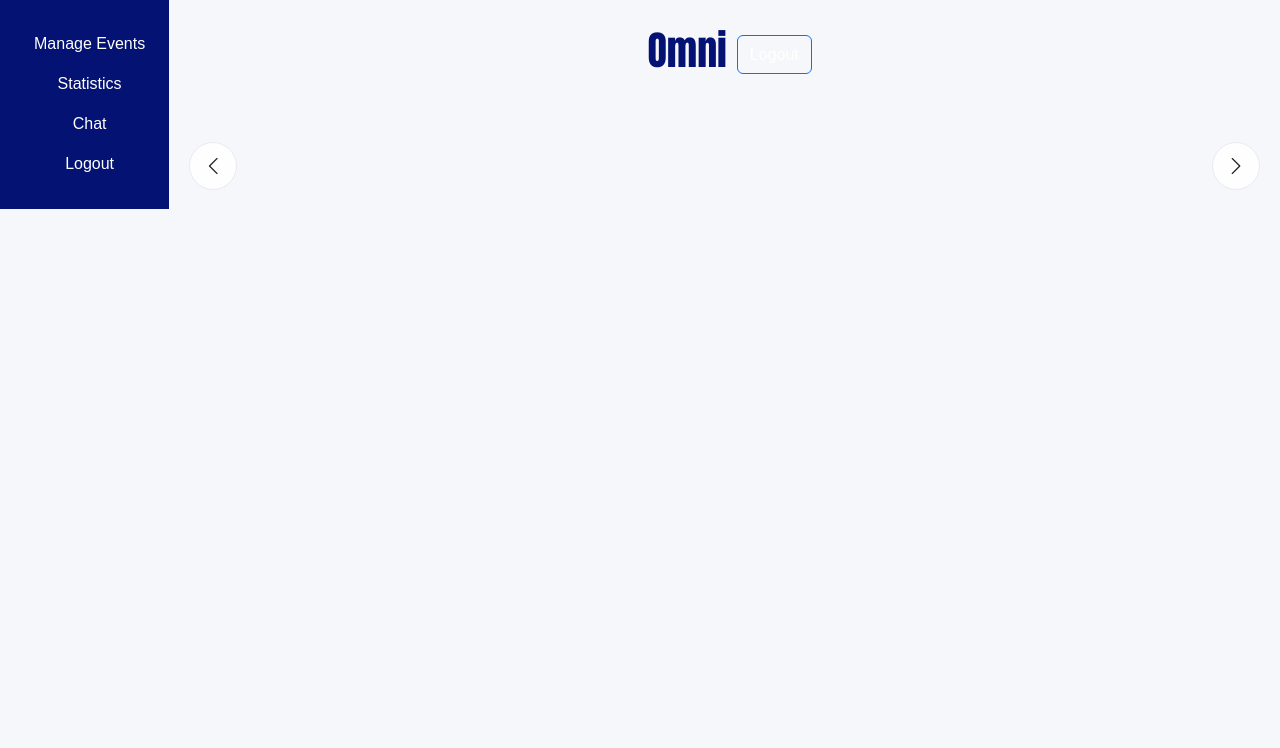
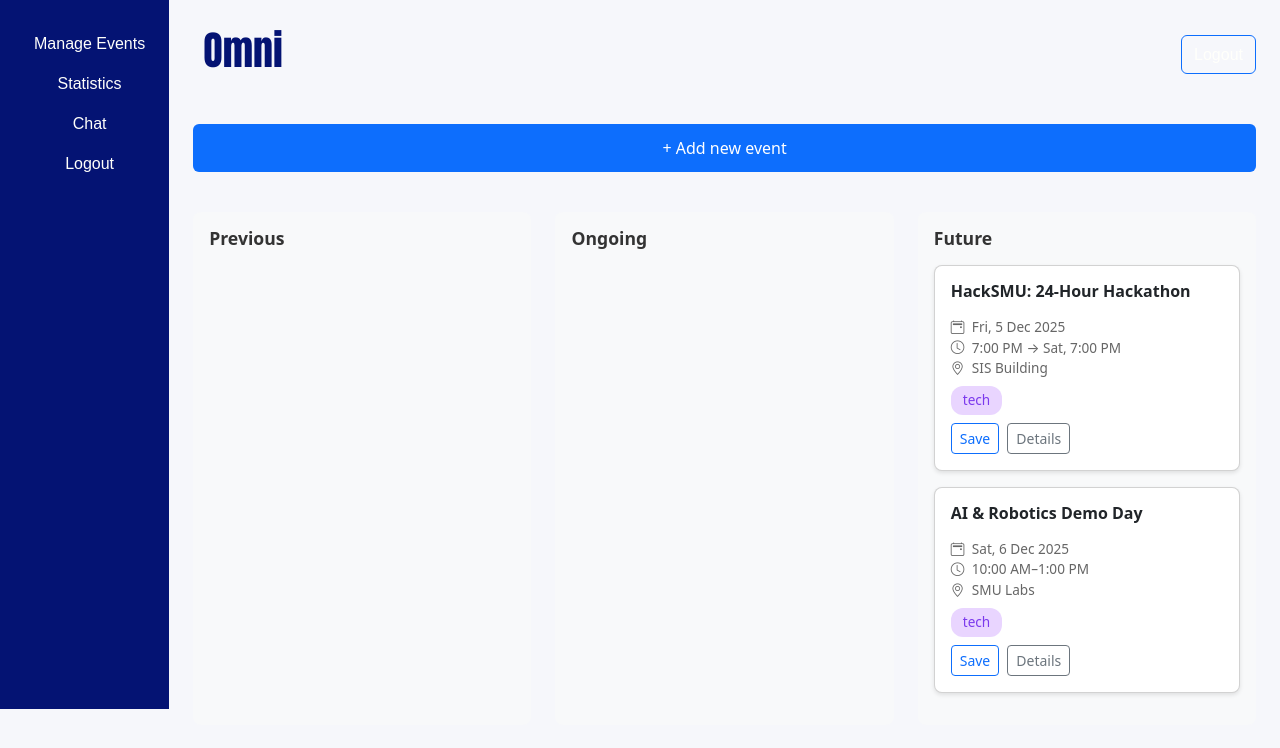
Before and after one commit to mahamantras2024-ux/SMU-events-manager, a PHP site: page /manage_events_admin.php in a window 1280 px wide. Shown: the top 748 px of the page. Run offline with PHP 8.4, Linux system fonts and the light colour scheme; the visitor is signed in with stand-in values (Sample User, id 1).

Commit message:
Update manage_events_admin.php

```diff
--- a/Events page/manage_events_admin.php
+++ b/Events page/manage_events_admin.php
@@ -20,6 +20,94 @@
   <link href="https://cdn.jsdelivr.net/npm/bootstrap@5.3.3/dist/css/bootstrap.min.css" rel="stylesheet">
   <link href="https://cdn.jsdelivr.net/npm/bootstrap-icons@1.11.3/font/bootstrap-icons.css" rel="stylesheet">
   <link rel="stylesheet" type="text/css" href="events_style.css">
+  <style>
+    .sect {
+      display: flex;
+      gap: 1.5rem;
+      padding: 1.5rem;
+      overflow-x: auto;
+    }
+
+    .sect .column {
+      flex: 1;
+      min-width: 280px;
+      background: #f8f9fa;
+      border-radius: 8px;
+      padding: 1rem;
+    }
+
+    .sect .column h3 {
+      font-size: 1.1rem;
+      font-weight: 600;
+      margin-bottom: 1rem;
+      color: #333;
+    }
+
+    .sect .card {
+      background: white;
+      border-radius: 8px;
+      padding: 1rem;
+      margin-bottom: 1rem;
+      box-shadow: 0 2px 4px rgba(0,0,0,0.1);
+      transition: transform 0.2s;
+    }
+
+    .sect .card:hover {
+      transform: translateY(-2px);
+      box-shadow: 0 4px 8px rgba(0,0,0,0.15);
+    }
+
+    .sect .card h4 {
+      font-size: 1rem;
+      font-weight: 600;
+      margin-bottom: 0.5rem;
+    }
+
+    .sect .tags {
+      display: flex;
+      gap: 0.5rem;
+      flex-wrap: wrap;
+    }
+
+    .sect .tag {
+      display: inline-block;
+      padding: 0.25rem 0.75rem;
+      border-radius: 12px;
+      font-size: 0.85rem;
+      font-weight: 500;
+    }
+
+    .sect .tag.purple {
+      background: #e9d5ff;
+      color: #7c3aed;
+    }
+
+    .new-task-btn {
+      margin: 1rem 1.5rem;
+      padding: 0.75rem 1.5rem;
+      background: #0d6efd;
+      color: white;
+      border: none;
+      border-radius: 6px;
+      font-weight: 500;
+      cursor: pointer;
+      transition: background 0.2s;
+    }
+
+    .new-task-btn:hover {
+      background: #0b5ed7;
+    }
+
+    .event-meta {
+      font-size: 0.85rem;
+      color: #666;
+      margin: 0.5rem 0;
+    }
+
+    .event-meta i {
+      margin-right: 0.25rem;
+    }
+  </style>
 </head>
 <body>
 
@@ -38,7 +126,7 @@
     </aside>
 
   <main class="col d-flex flex-column p-0">
-    <header class="top-nav d-flex justify-content-center align-items-center px-4 py-3">
+    <header class="top-nav d-flex justify-content-between align-items-center px-4 py-3">
       <div class="wbname">
         <h1>Omni</h1>
       </div>
@@ -48,21 +136,22 @@
         </button>
       </div>
     </header>
-    <br>
 
-    <div id="eventsCarousel" class="carousel slide" data-bs-ride="carousel" data-bs-interval="6500">
-      <div class="carousel-inner" id="carouselInner"></div>
-      <div class="carousel-indicators" id="carouselDots"></div>
+    <button class="new-task-btn">+ Add new event</button>
 
-      <button class="carousel-control-prev" type="button" data-bs-target="#eventsCarousel" data-bs-slide="prev">
-        <i class="bi bi-chevron-left"></i>
-        <span class="visually-hidden">Prev</span>
-      </button>
-      <button class="carousel-control-next" type="button" data-bs-target="#eventsCarousel" data-bs-slide="next">
-        <i class="bi bi-chevron-right"></i>
-        <span class="visually-hidden">Next</span>
-      </button>
+    <section class="sect" id="sectBoard">
+      <div class="column" id="previousEvents">
+        <h3>Previous</h3>
       </div>
+
+      <div class="column" id="ongoingEvents">
+        <h3>Ongoing</h3>
+      </div>
+
+      <div class="column" id="futureEvents">
+        <h3>Future</h3>
+      </div>
+    </section>
 
   </main>
   </div>
@@ -79,46 +168,82 @@ const events = [
   {title:"AI & Robotics Demo Day",dateText:"Sat, 6 Dec 2025",timeText:"10:00 AM–1:00 PM",locText:"SMU Labs",img:"robotics.webp",categories:["tech"],startISO:"2025-12-06T10:00:00+08:00",endISO:"2025-12-06T13:00:00+08:00"}
 ];
 
-/* Clash with ANY saved event (excluding itself if saved) */
+/* =========================
+   Helper functions
+   ========================= */
+function keyOf(e) {
+  return `${e.title}|${e.startISO}|${e.endISO}`;
+}
+
+function loadMyEvents() {
+  const data = localStorage.getItem('myEvents');
+  return data ? JSON.parse(data) : [];
+}
+
+function saveMyEvents(list) {
+  localStorage.setItem('myEvents', JSON.stringify(list));
+}
+
+function googleCalUrl({title, startISO, endISO, location}) {
+  const start = startISO.replace(/[-:]/g,'').split('.')[0];
+  const end = endISO.replace(/[-:]/g,'').split('.')[0];
+  const params = new URLSearchParams({
+    action: 'TEMPLATE',
+    text: title,
+    dates: `${start}/${end}`,
+    location: location || '',
+    details: ''
+  });
+  return `https://calendar.google.com/calendar/render?${params}`;
+}
+
 function clashesWithOthers(eventObj, savedList){
   const s = new Date(eventObj.startISO).getTime();
   const e = new Date(eventObj.endISO).getTime();
   return savedList.some(m => {
-    if (keyOf(m) === keyOf(eventObj)) return false; // exclude self
+    if (keyOf(m) === keyOf(eventObj)) return false;
     const S = new Date(m.startISO).getTime(), E = new Date(m.endISO).getTime();
     return Math.max(s, S) < Math.min(e, E);
   });
 }
 
 /* =========================
-   UI templates & rendering
+   Determine event status
+   ========================= */
+function getEventStatus(event) {
+  const now = new Date().getTime();
+  const start = new Date(event.startISO).getTime();
+  const end = new Date(event.endISO).getTime();
+
+  if (end < now) return 'previous';
+  if (start <= now && now <= end) return 'ongoing';
+  return 'future';
+}
+
+/* =========================
+   Card template
    ========================= */
 function cardTemplate(e, isSaved, hasClashAgainstOthers){
   const categoryClass = (e.categories && e.categories[0]) ? e.categories[0] : '';
   const showClash = !isSaved && hasClashAgainstOthers;
 
-  // Disable interactions on clash; Saved state always disabled
-  const addDisabled  = showClash ? 'disabled aria-disabled="true" tabindex="-1"' : '';
+  const saveBtnClasses = `btn ${isSaved ? 'btn-success' : (showClash ? 'btn-outline-secondary' : 'btn-outline-primary')} btn-sm`;
   const saveDisabled = (isSaved || showClash) ? 'disabled aria-disabled="true"' : '';
 
-  const addBtnClasses  = `btn ${showClash ? 'btn-danger' : 'btn-primary'} btn-sm ${showClash ? 'disabled' : ''}`;
-  const saveBtnClasses = `btn ${isSaved ? 'btn-success' : (showClash ? 'btn-outline-secondary' : 'btn-outline-primary')} btn-sm`;
-
   return `
-<div class="event-card ${categoryClass}">
-  <img class="event-thumb" src="${e.img}" alt="${e.title}">
-  <div class="event-body">
-    <div class="d-flex justify-content-between align-items-start">
-      <h5 class="event-title mb-1">${e.title}</h5>
-      ${showClash ? `<span class="badge text-bg-danger">Clashes with My Events</span>` : ``}
+<div class="card">
+  <div class="avatars"></div>
+  <h4>${e.title}</h4>
+  <div class="event-meta">
+    <div><i class="bi bi-calendar2-event"></i> ${e.dateText}</div>
+    <div><i class="bi bi-clock"></i> ${e.timeText}</div>
+    <div><i class="bi bi-geo-alt"></i> ${e.locText}</div>
   </div>
-    <ul class="meta-list">
-      <li><i class="bi bi-calendar2-event"></i>${e.dateText}</li>
-      <li><i class="bi bi-clock"></i>${e.timeText}</li>
-      <li><i class="bi bi-geo-alt"></i>${e.locText}</li>
-    </ul>
-    <div class="event-actions d-flex gap-2 flex-wrap">
-      <a class="btn btn-outline-secondary btn-sm" href="#">Details</a>
+  <div class="tags">
+    ${e.categories.map(cat => `<span class="tag purple">${cat}</span>`).join('')}
+    ${showClash ? `<span class="badge text-bg-danger">Clashes</span>` : ''}
+  </div>
+  <div class="event-actions mt-2 d-flex gap-2 flex-wrap">
     <button class="${saveBtnClasses}"
        type="button"
        ${saveDisabled}
@@ -129,88 +254,52 @@ function cardTemplate(e, isSaved, hasClashAgainstOthers){
        data-end="${e.endISO}"
        data-img="${e.img}"
        data-categories='${JSON.stringify(e.categories)}'>
-         ${isSaved ? 'Saved' : 'Save to My Events'}
+       ${isSaved ? 'Saved' : 'Save'}
     </button>
-    </div>
+    <a class="btn btn-outline-secondary btn-sm" href="#">Details</a>
   </div>
 </div>`;
 }
 
-function renderCarousel(list){
-  const inner = document.getElementById('carouselInner');
-  const dots  = document.getElementById('carouselDots');
-  if (!inner || !dots) return;
+function renderSect() {
+  const saved = loadMyEvents();
+  const previousCol = document.getElementById('previousEvents');
+  const ongoingCol = document.getElementById('ongoingEvents');
+  const futureCol = document.getElementById('futureEvents');
 
-  inner.innerHTML = ''; dots.innerHTML = '';
-  const saved = loadMyEvents();
+  // Clear existing cards (keep headers)
+  [previousCol, ongoingCol, futureCol].forEach(col => {
+    const cards = col.querySelectorAll('.card');
+    cards.forEach(card => card.remove());
+  });
 
-  for (let i = 0; i < list.length; i += 4) {
-    const chunk = list.slice(i, i + 4);
+  // Categorize and render events
+  events.forEach(event => {
+    const status = getEventStatus(event);
+    const isSaved = saved.some(m => keyOf(m) === keyOf(event));
+    const hasClashAgainstOthers = clashesWithOthers(event, saved);
 
-    const cols = chunk.map(ev => {
-      const isSaved = saved.some(m => keyOf(m) === keyOf(ev));
-      const hasClashAgainstOthers = clashesWithOthers(ev, saved);
-      // Use (e, isSaved, hasClashAgainstOthers) — no accentClass
-      return `<div class="col-12 col-sm-6 col-lg-3">${cardTemplate(ev, isSaved, hasClashAgainstOthers)}</div>`;
-    }).join('');
+    const cardHtml = cardTemplate(event, isSaved, hasClashAgainstOthers);
 
-    inner.innerHTML += `
-      <div class="carousel-item${i === 0 ? ' active' : ''}">
-        <div class="row g-3">${cols}</div>
-      </div>`;
-    dots.innerHTML += `
-      <button type="button" data-bs-target="#eventsCarousel"
-              data-bs-slide-to="${i/4}"
-              class="${i===0?'active':''}"
-              aria-label="Slide ${i/4+1}"></button>`;
+    if (status === 'previous') {
+      previousCol.innerHTML += cardHtml;
+    } else if (status === 'ongoing') {
+      ongoingCol.innerHTML += cardHtml;
+    } else {
+      futureCol.innerHTML += cardHtml;
     }
+  });
 }
-
-/* =========================
-   Filtering + Carousel init
-   ========================= */
-let current = 'all';
-function applyFilter(){
-  const filtered = current === 'all' ? events : events.filter(e => e.categories.includes(current));
-  renderCarousel(filtered);
-  const el = document.getElementById('eventsCarousel');
-  if (el) bootstrap.Carousel.getOrCreateInstance(el).to(0);
-}
-
-document.getElementById('filters')?.addEventListener('click', (e) => {
-  const chip = e.target.closest('.chip'); if (!chip) return;
-  document.querySelectorAll('.chip').forEach(c => c.classList.remove('active'));
-  chip.classList.add('active');
-  current = chip.dataset.filter;
-  applyFilter();
-});
 
 /* =========================
    Click handlers
    ========================= */
 document.addEventListener('click', (e) => {
-  // ignore clicks on disabled controls
   if (e.target.closest('.disabled,[disabled],[aria-disabled="true"]')) {
     e.preventDefault();
     return;
   }
 
-  // Add to Google
-  const gbtn = e.target.closest('[data-add-to-gcal]');
-  if (gbtn) {
-    e.preventDefault();
-    const payload = {
-      title: gbtn.dataset.title,
-      startISO: gbtn.dataset.start,
-      endISO: gbtn.dataset.end,
-      location: gbtn.dataset.location
-    };
-    if (clashesWithOthers(payload, loadMyEvents())) return; // safety net
-    window.open(googleCalUrl(payload), '_blank', 'noopener');
-    return;
-  }
-
-  // Save to My Events
   const sbtn = e.target.closest('[data-save-local]');
   if (sbtn) {
     const item = {
@@ -222,19 +311,18 @@ document.addEventListener('click', (e) => {
       categories: JSON.parse(sbtn.dataset.categories || '[]')
     };
     const mine = loadMyEvents();
-    if (clashesWithOthers(item, mine)) return; // block on clash
+    if (clashesWithOthers(item, mine)) return;
     if (!mine.some(m => keyOf(m) === keyOf(item))) {
       mine.push(item);
       saveMyEvents(mine);
     }
-    applyFilter(); // refresh to update Saved/disabled states
+    renderSect();
   }
 });
 
-/* Initial render */
-applyFilter();
+renderSect();
 
-}); // DOMContentLoaded
+});
 </script>
 </body>
 </html>
```
Lines whose indentation alone changed are shown as unchanged.
